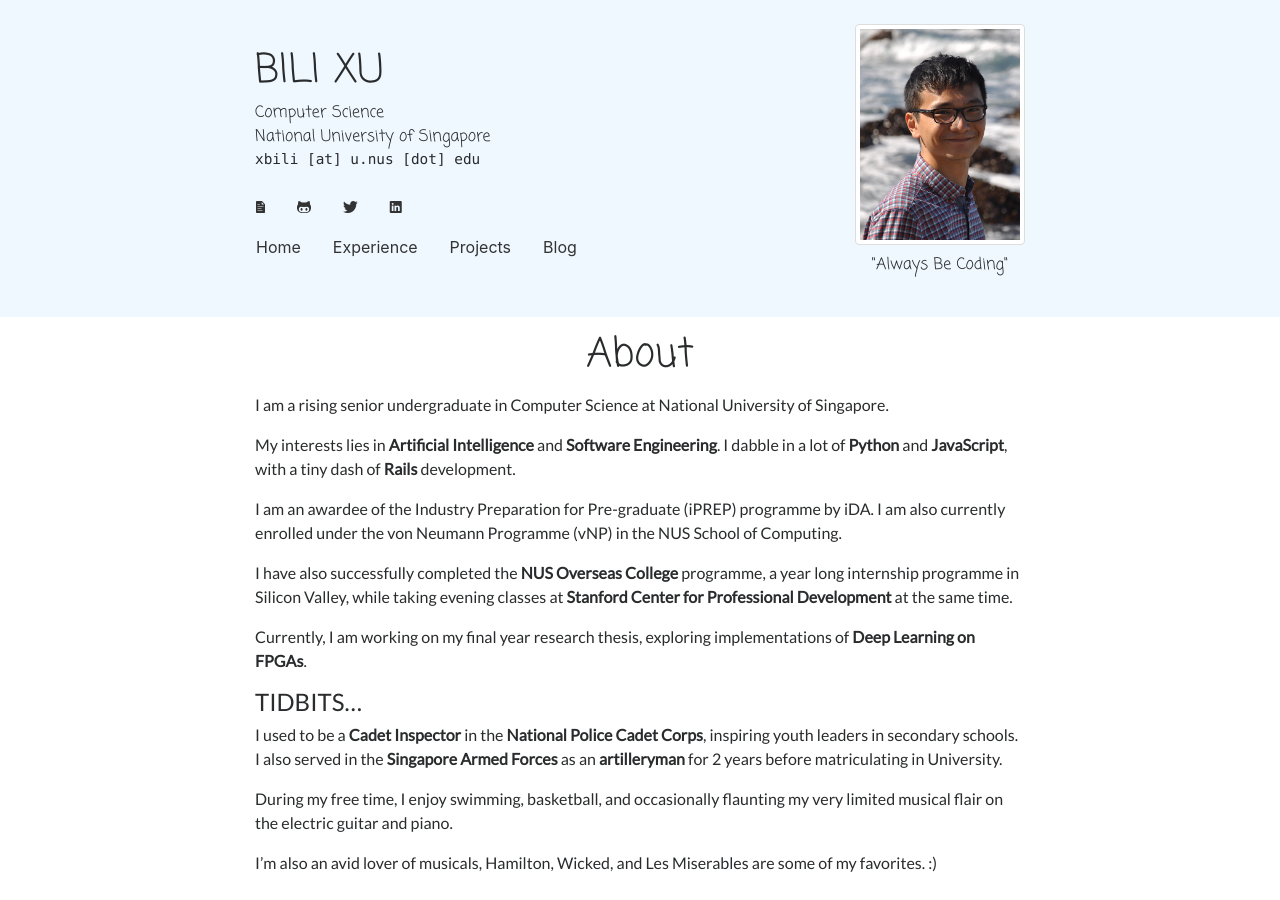
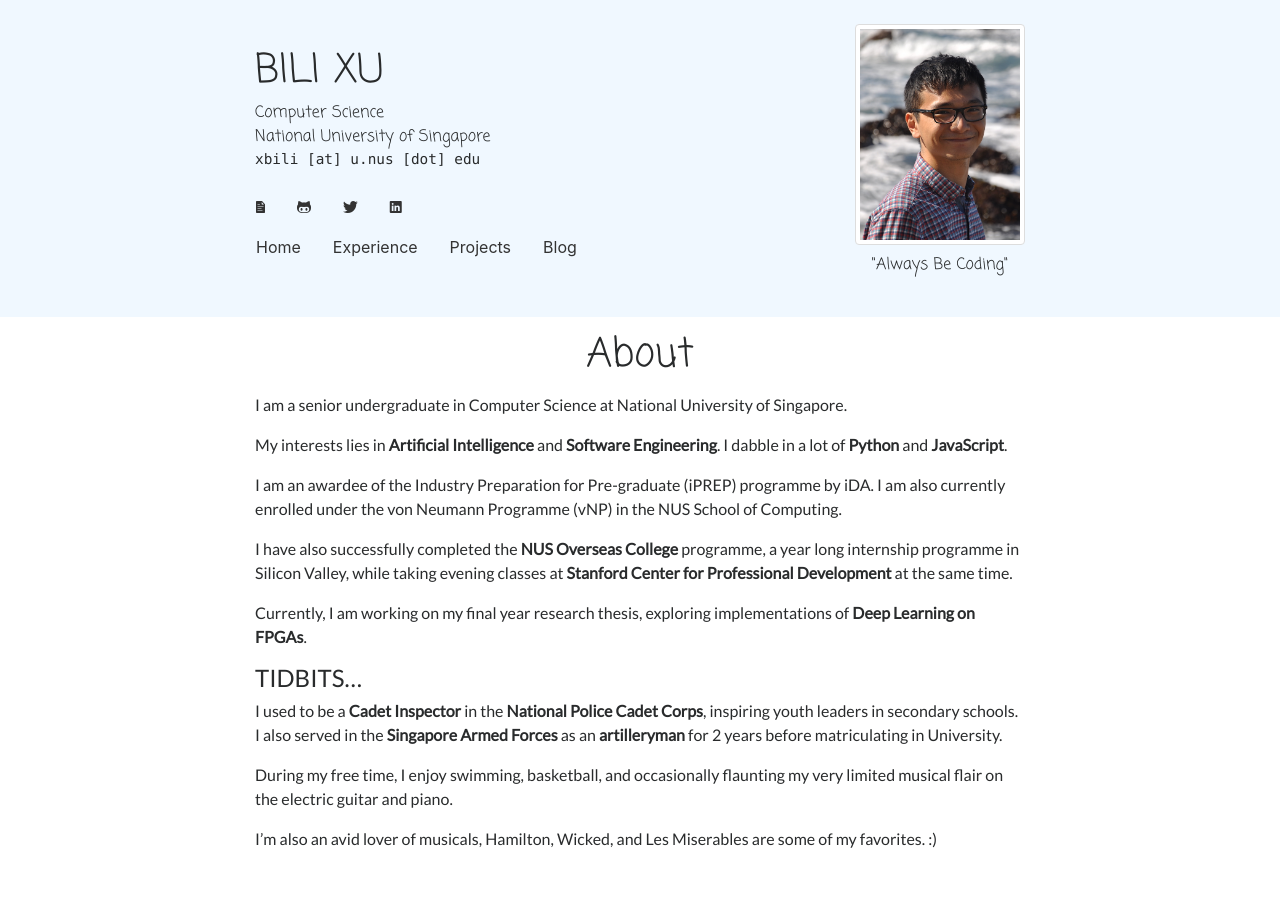
Before and after one commit to xbili/xbili.github.io, a Jekyll site: the page built from index.md, in a window 1280 px wide and 900 px high. Built offline with Jekyll 4.4.1, drawn with Linux system fonts in a browser that asks for light colours; nearby versions of some CDN libraries.

Commit message:
Update About section

```diff
--- a/index.md
+++ b/index.md
@@ -2,12 +2,11 @@
 layout: home
 ---
 
-I am a rising senior undergraduate in Computer Science at National University
-of Singapore.
+I am a senior undergraduate in Computer Science at National University of
+Singapore.
 
 My interests lies in **Artificial Intelligence** and **Software Engineering**.
-I dabble in a lot of **Python** and **JavaScript**, with a tiny dash of
-**Rails** development.
+I dabble in a lot of **Python** and **JavaScript**.
 
 I am an awardee of the Industry Preparation for Pre-graduate (iPREP)
 programme by iDA. I am also currently enrolled under the von Neumann
@@ -30,5 +29,5 @@ University.
 During my free time, I enjoy swimming, basketball, and occasionally flaunting
 my very limited musical flair on the electric guitar and piano.
 
-I'm also an avid lover of musicals, Hamilton, Wicked, and Les Miserables are some of my
-favorites. :)
+I'm also an avid lover of musicals, Hamilton, Wicked, and Les Miserables are
+some of my favorites. :)
```
